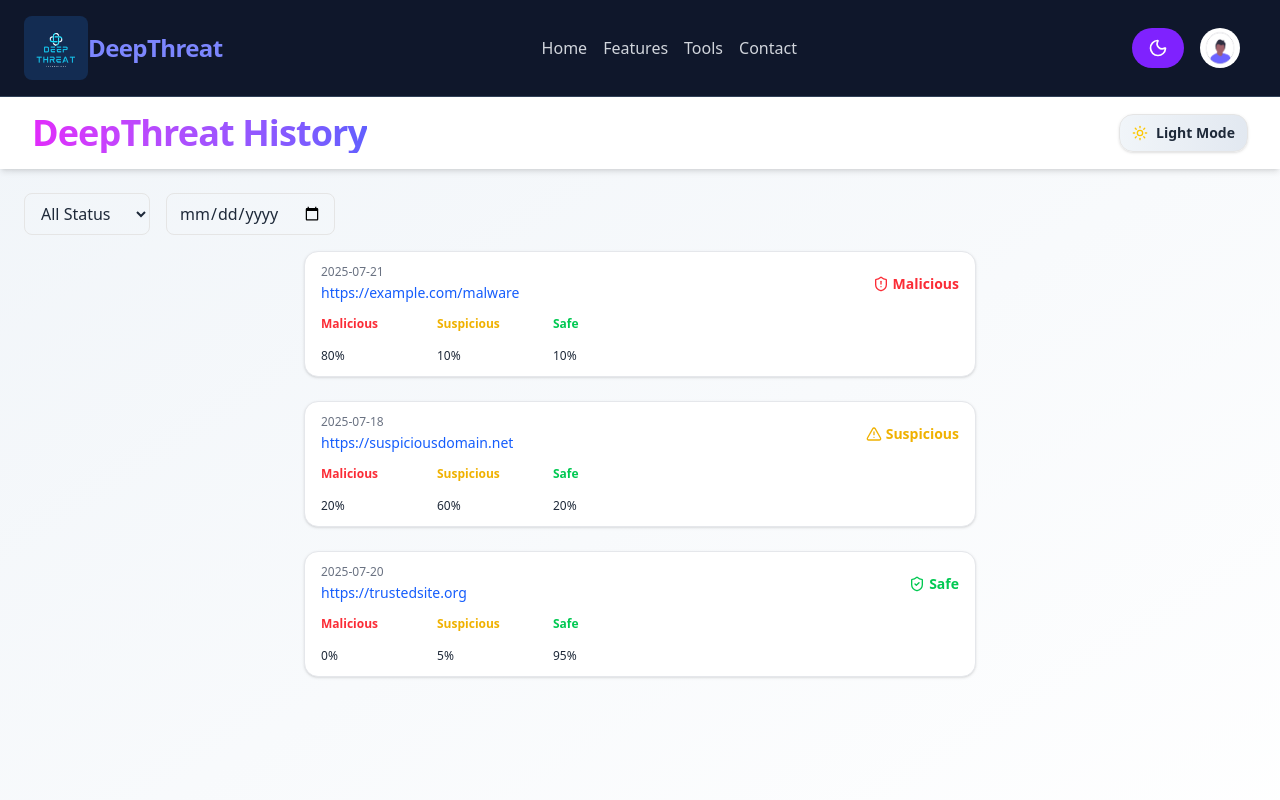
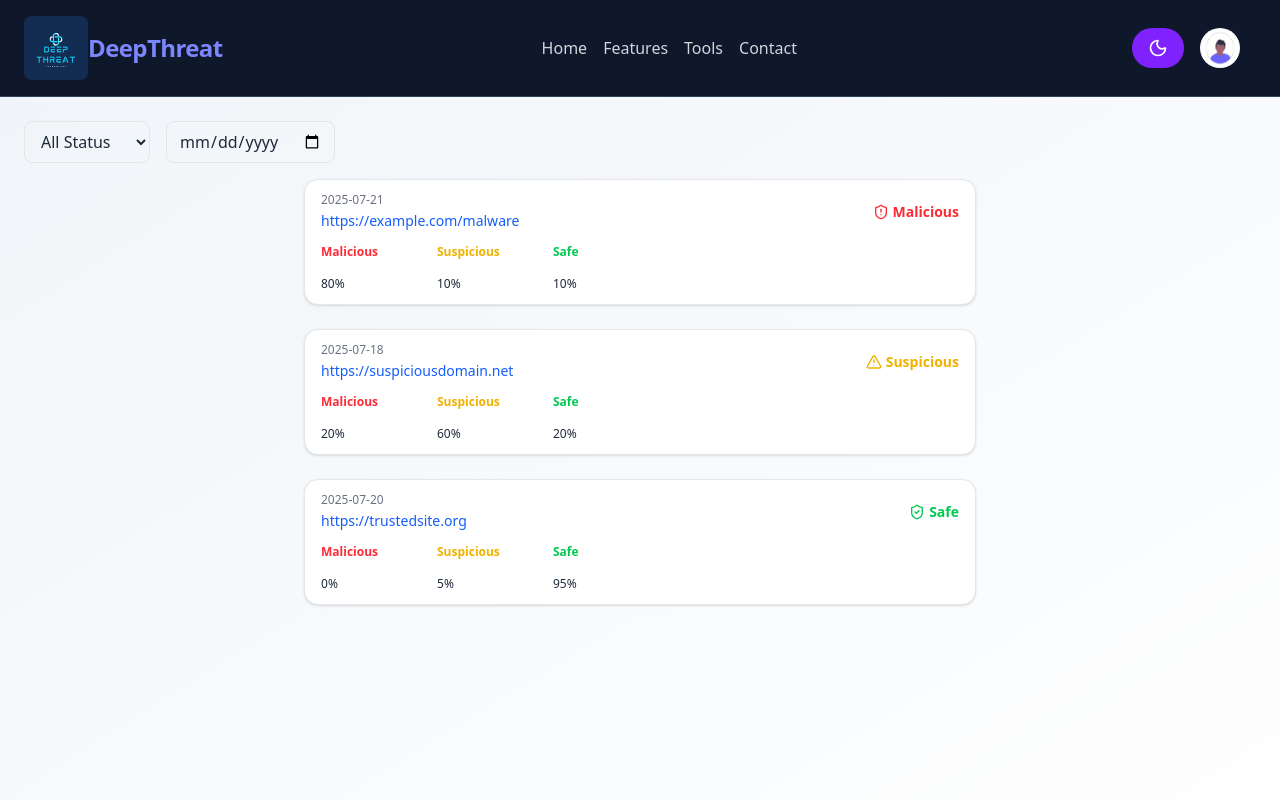
Before and after one commit to PralayeshMukherjee/DeepThreat, a React (Vite) app in the folder Frontend/: page /mainlayout/history in a window 1280 px wide. Shown: the top 800 px of the page. Built offline with nearby package versions, Linux system fonts and the light colour scheme.

Commit message:
remove the header and dark theme light theme modes

```diff
--- a/Frontend/src/Pages/History.jsx
+++ b/Frontend/src/Pages/History.jsx
@@ -1,12 +1,6 @@
 // src/pages/SearchHistory.tsx
 import React, { useEffect, useState, useRef } from "react";
-import {
-  Moon,
-  Sun,
-  ShieldAlert,
-  ShieldCheck,
-  AlertTriangle,
-} from "lucide-react";
+import { ShieldAlert, ShieldCheck, AlertTriangle } from "lucide-react";
 import { motion, useAnimation, useInView } from "framer-motion";
 
 const mockHistory = [
@@ -135,38 +129,14 @@ function HistoryEntry({ entry }) {
 }
 
 export default function History() {
-  const [darkMode, setDarkMode] = useState(true);
   const [statusFilter, setStatusFilter] = useState("All");
   const [dateFilter, setDateFilter] = useState("");
 
   const filtered = filterByDateAndStatus(mockHistory, statusFilter, dateFilter);
   const sorted = sortByMalicious(filtered);
 
-  useEffect(() => {
-    document.documentElement.classList.toggle("dark", darkMode);
-  }, [darkMode]);
-
   return (
     <div className="min-h-screen bg-gradient-to-br from-slate-100 to-white dark:from-gray-950 dark:to-gray-900 text-gray-800 dark:text-gray-200">
-      <header className="flex justify-between items-center px-4 sm:px-8 py-4 shadow-md sticky top-0 z-50 bg-white dark:bg-gray-950">
-        <h1 className="text-3xl sm:text-4xl font-extrabold tracking-tight text-transparent bg-clip-text bg-gradient-to-r from-fuchsia-500 to-indigo-500 dark:from-cyan-400 dark:to-purple-600">
-          DeepThreat History
-        </h1>
-        <button
-          onClick={() => setDarkMode(!darkMode)}
-          className="flex items-center gap-2 px-3 py-2 rounded-xl border dark:border-gray-700 bg-gradient-to-r from-slate-100 to-slate-200 dark:from-gray-800 dark:to-gray-900 hover:scale-105 transition-all shadow-sm"
-        >
-          {darkMode ? (
-            <Sun className="w-4 h-4 text-yellow-400" />
-          ) : (
-            <Moon className="w-4 h-4 text-blue-500" />
-          )}
-          <span className="text-sm font-semibold">
-            {darkMode ? "Light" : "Dark"} Mode
-          </span>
-        </button>
-      </header>
-
       <section className="px-4 sm:px-6 py-6 space-y-4">
         <div className="flex flex-col sm:flex-row sm:items-center gap-4 mb-4">
           <select
```
